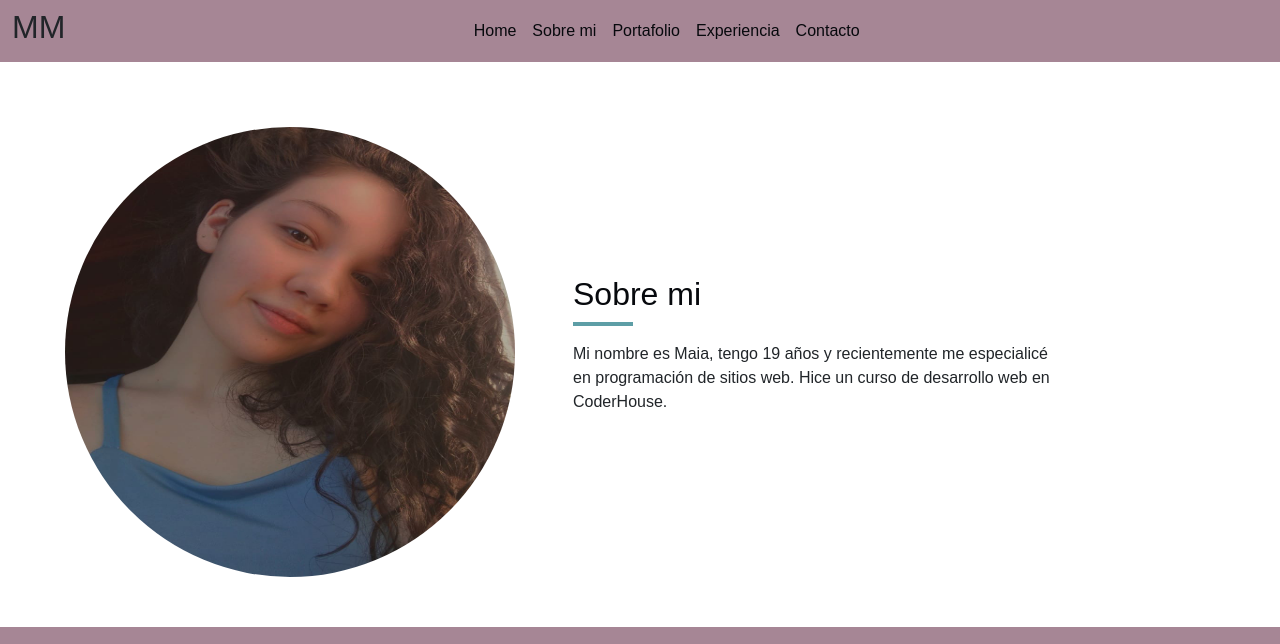
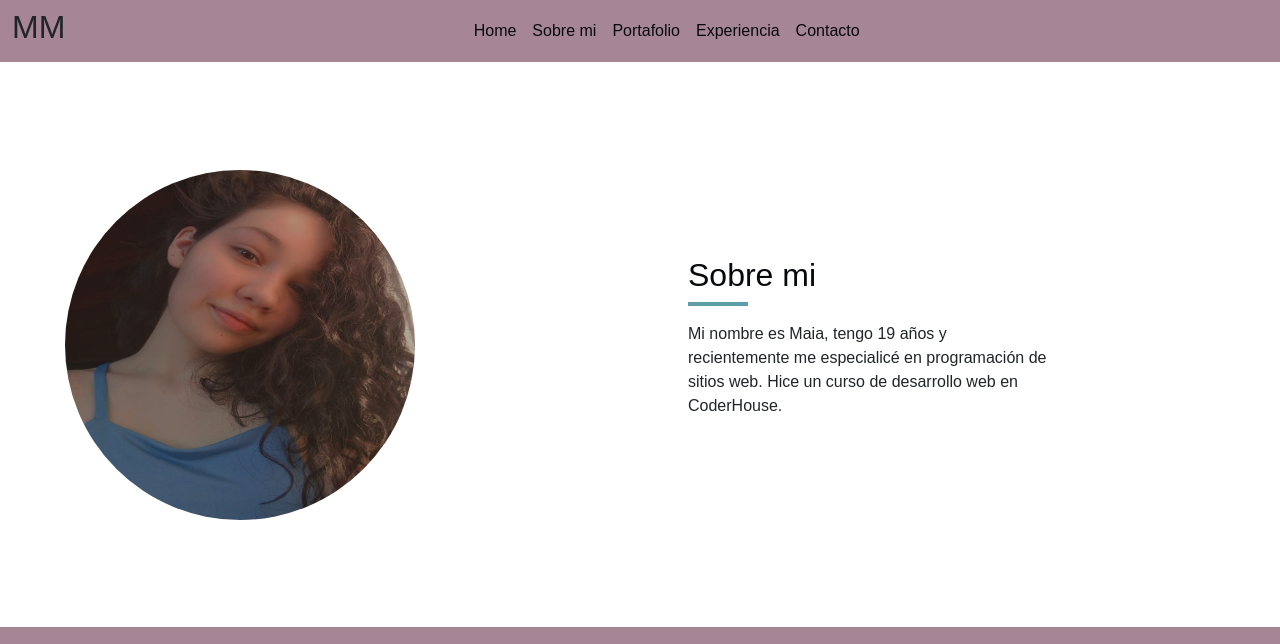
Before and after one commit to MaiaMora/Porfolio, a website: page html/sobre-mi.html in a window 1280 px wide. Shown: the top 644 px of the page. Drawn offline with nearby package versions, Linux system fonts and the light colour scheme.

Commit message:
confirmar en "master"

```diff
--- a/scss/index.scss
+++ b/scss/index.scss
@@ -76,15 +76,15 @@ body {
     padding: 65px;
 
     img {
-        width: 450px;
+        width: 350px;
         grid-column: 1/5;
-        height: 450px;
+        height: 350px;
         background-size: cover;
         border-radius: 50%;
     }
 
     .miInfo {
-        grid-column: 5/10;
+        grid-column: 6/10;
         padding: 3em;
 
         h2 {
@@ -162,7 +162,7 @@ body {
 .experiencia {
     background-color: #fff;
     padding: 130px;
-    height: 490px;
+    height: 532px;
     display: grid;
     grid-template-columns: repeat(2, 1fr);
     align-items: center;
```
Also changed, not shown: css/estilos.css, img/pag1.jpeg (deleted), img/pag2.jpeg (deleted).
